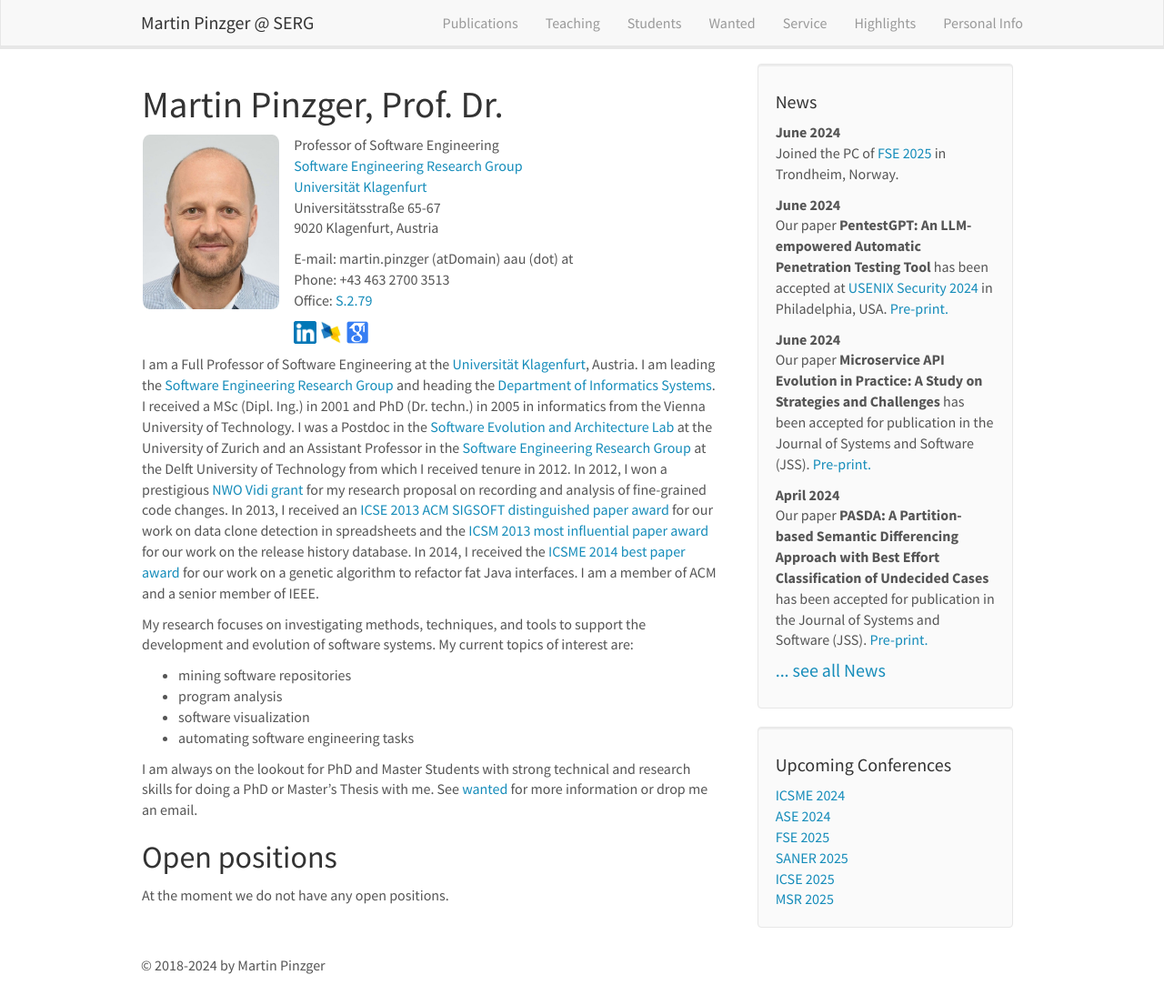
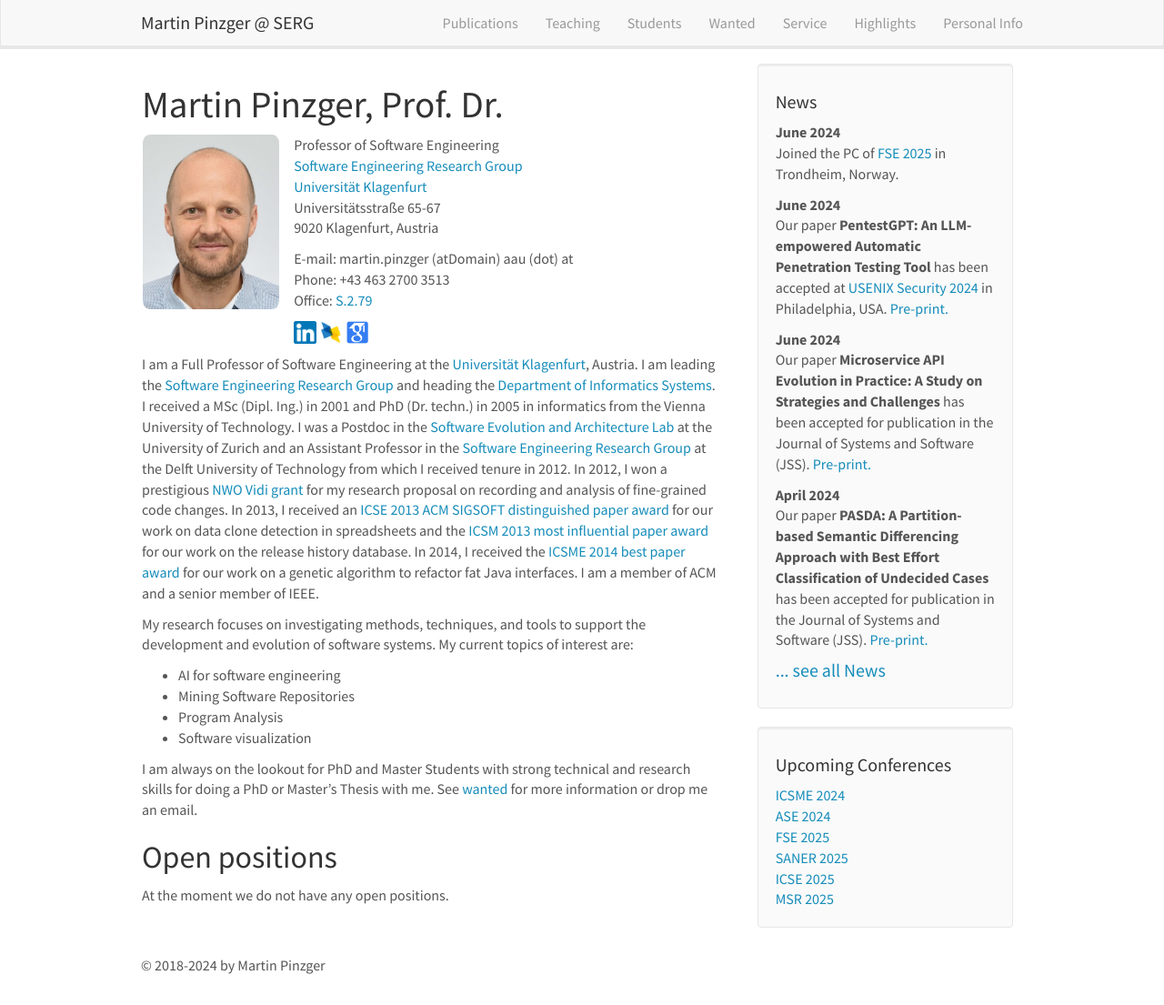
Before and after one commit to pinzger/pinzger.github.io, a Jekyll site: the page built from _pages/home.md, in a window 1280 px wide and 1105 px high. Shown: the whole window at 91% size. Built offline with Jekyll 4.4.1, drawn with Linux system fonts in a browser that asks for light colours; nearby versions of some CDN libraries.

Commit message:
updated topics

```diff
--- a/_pages/home.md
+++ b/_pages/home.md
@@ -33,10 +33,10 @@ I am a Full Professor of Software Engineering at the [Universität Klagenfurt](h
 
 My research focuses on investigating methods, techniques, and tools to support the development and evolution of software systems. My current topics of interest are:
 
-* mining software repositories
-* program analysis
-* software visualization
-* automating software engineering tasks
+* AI for software engineering
+* Mining Software Repositories
+* Program Analysis
+* Software visualization
 
 I am always on the lookout for PhD and Master Students with strong technical and research skills for doing a PhD or Master's Thesis with me. See [wanted](wanted) for more information or drop me an email.
 
```
